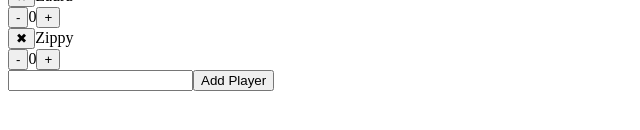
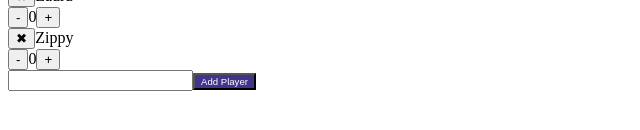
Before and after one commit to bpb54321/scoreboard, a React (Create React App) app: page / in a window 1280 px wide. Shown: the part 180-310 px from the top of the page, without its empty margins (0-640 px from the left). Built offline with nearby package versions, Linux system fonts and the light colour scheme.

Commit message:
Satisfied a test that said the font size should be in rems.

```diff
--- /dev/null
+++ b/src/scss/_functions.scss
@@ -0,0 +1,8 @@
+//
+// Converts a pixel length to rem, assuming that the browser default font-size is 16px.
+// @param $length A length in pixels.
+// @return The equivalent length in rem units.
+//
+@function px-to-rem($length) {
+  @return ($length / 16px) + rem;
+}
--- a/src/scss/_new-player-form.scss
+++ b/src/scss/_new-player-form.scss
@@ -1,5 +1,10 @@
+@import 'functions';
+
 $block: new-player-form;
 
 .#{$block}__add-new-player-button {
   font-family: 'Arial', sans-serif;
+  background-color: rgb(68, 51, 141);
+  color: rgb(255, 255, 255);
+  font-size: px-to-rem(9.6px);
 }
```
Also changed, not shown: 1 other file (tests, documents, lock files or other folders).
